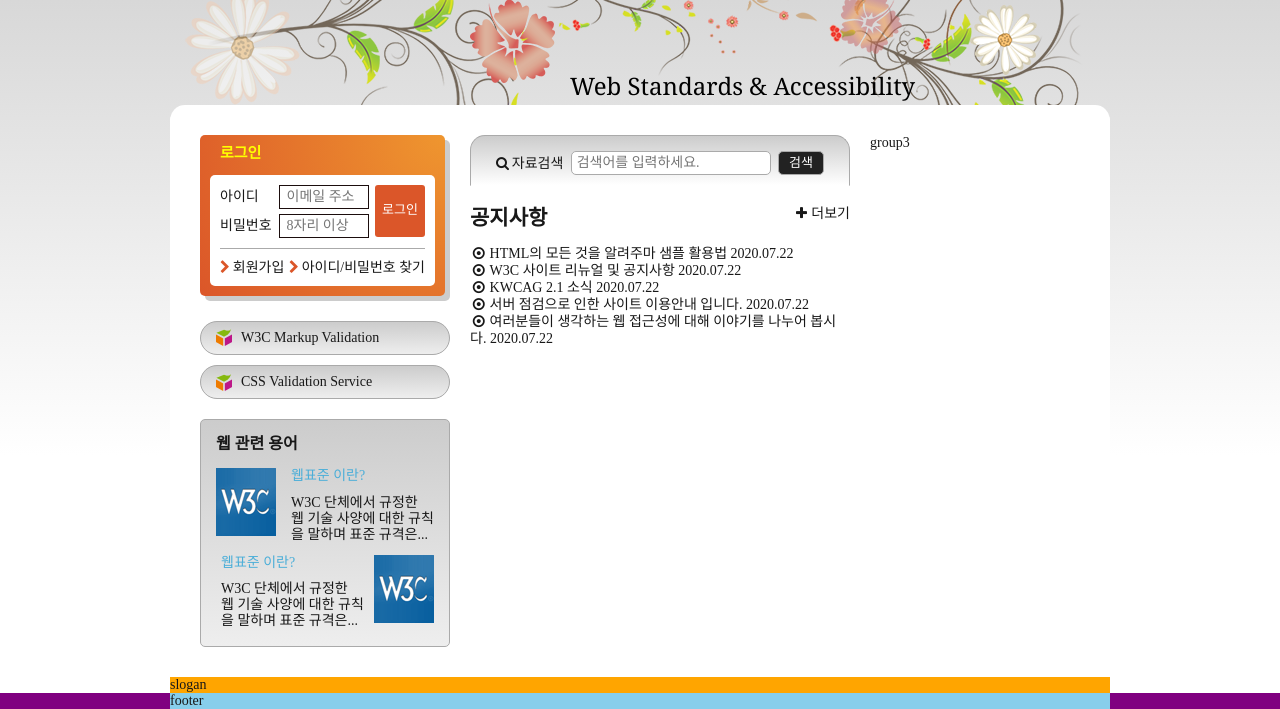
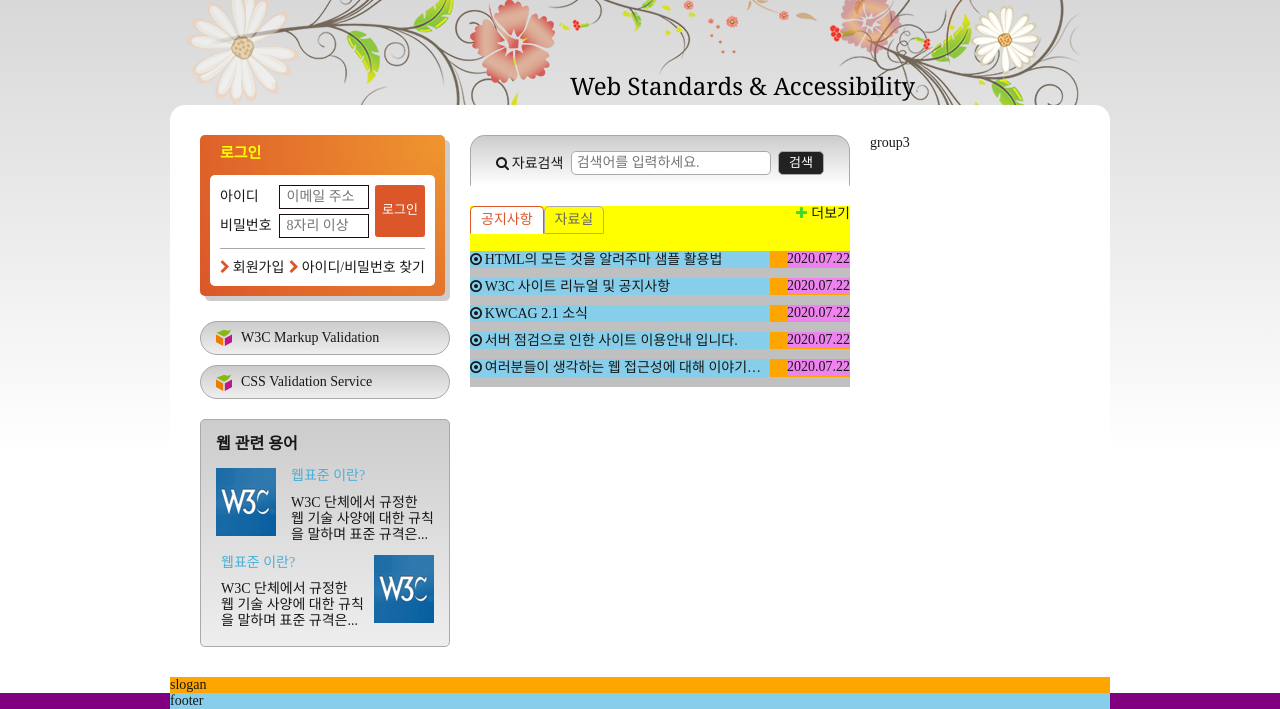
Before and after one commit to jjub0217/FDS_Fixed, a plain HTML site: page index.html in a window 1280 px wide. Shown: the part 138-847 px from the top of the page. Drawn offline with Linux system fonts and the light colour scheme; a web font is replaced by a local one.

Commit message:
position과 flot 을 활용한 공지사항 및 자료실 레이아웃 구현

```diff
--- a/css/style.css
+++ b/css/style.css
@@ -770,6 +770,7 @@ clear: both;
 
 .group2 {
     width: 380px;
+    /* background: orange; */
 }
 
 
@@ -842,45 +843,67 @@ div 로 묶고 role 을 group 로 주면 해결이 된다. : stack overflow 횽
     padding: 0 10px;
 }
 
-/* board */
+/* 공지사항 및 자료실 */
 
-.board{
-    /* background: yellow; */
+/* my code position */
+
+/* .board{
     position: relative;
     margin-top: 20px;
+    min-height:
 }
 
-.board .tab-act  {
+.board .tab-act h2  {
     display: block;
+    color: #db5629;
+    border: 1px solid #db5629;
+    border-bottom: 0;
+    background: transparent;
+
+} */
+
+/*.notice{
+     display: none;
+}*/
+
+/* .notice-heading,
+.pds-heading{
+    float: left;
+    margin: 0;
+    font-weight: 400;background: #ccc linear-gradient(180deg, #ccc, #fff);
+    font-size: 1.4rem;
+    padding: 9px;
+    border: 1px solid #aaa;
+    border-radius: 5px 5px 0 0;
+    color: rgb(92, 91, 91);
 }
 
-
-.notice{
-    background: orange;
-}
-
-.notice-heading{
-    margin: 0;
-    padding: 0;
-    float: left;
-}
-
-.notice-list{
+.notice-list,
+.pds-list{
     padding: 0;
     list-style: none;
     position: absolute;
-    top: 25px;
+    top: 30px;
+    color: rgb(92, 91, 91);
 }
 
-
-.notice-list a {
-    /* float: left; */
-}
-.notice-list time {
-    /* float: right; */
+.notice-list li,
+.pds-list li{
+    margin-bottom: 15px;
 }
 
-.notice-list a::before {
+.notice-list a,
+.pds-list a {
+    width: 300px;
+    text-overflow: ellipsis;
+    display: inline-block;
+    overflow: hidden;
+    white-space: nowrap;
+    width: 300px;
+}
+
+.notice-list a::before,
+.pds-list a::before {
     content: '\f192';
     font-family: 'fontello';
     display: inline-block;
@@ -890,25 +913,254 @@ div 로 묶고 role 을 group 로 주면 해결이 된다. : stack overflow 횽
 }
 
 
-.notice-more {
+.notice-more,
+.pds-more {
     position: absolute;
     top: 0;
     right: 0;
+    font-size: 1.4rem;
+    font-weight: 400;
 }
-.pds-heading{
-    margin: 0;
-    float: left;
+
+.icon-plus{
+    color: green;
 }
+
 .pds{
     margin: 0;
     padding: 0;
     background-color: rgba(218, 112, 214, 0.596);
-    /* position: absolute; */
     top: 0;
     left: 100px;
     display: none;
+} */
+
+
+/*------------------------------- */
+
+/* my code */
+/* normal-flow */
+
+/* .board {
+    position: relative;
+    margin-top: 20px;
 }
 
+.board h2{
+    margin: 0;
+    padding: 0;
+}
+
+.tab-act .tab  {
+    display: block;
+    color: #db5629;
+    border: 1px solid #db5629;
+    border-bottom: 0;
+    background: transparent;
+}
+
+.tab{
+    position: absolute;
+    top: 0;
+    left: 0;
+    margin: 0;
+    float: left;
+    padding: 9px;
+    border: 1px solid #aaa;
+    border-radius: 5px 5px 0 0;
+    color: rgb(92, 91, 91);
+    font-size: 1.4rem;
+    font-weight: 400;
+    background: #ccc linear-gradient(180deg, #ccc, #fff);
+}
+
+.pds .tab{
+    left: 70px;
+}
+
+
+.notice-heading,
+.pds-heading {
+    background-color: red;
+}
+
+.notice-list,
+.pds-list{
+    margin: 0;
+    list-style: none;
+    padding: 0;
+    padding-top: 50px;
+}
+
+.pds-list{
+    display: none;
+}
+.notice-list{
+    display: block;
+    /* display: none;
+}
+.notice-list li,
+.pds-list li{
+    margin-bottom: 15px;
+    /* font-size: 1.3rem
+}
+
+.notice-list a,
+.pds-list a {
+    width: 300px;
+    display: inline-block;
+    overflow: hidden;
+    white-space: nowrap;
+    text-overflow: ellipsis;
+    width: 300px;
+}
+
+.notice-list a::before,
+.pds-list a::before {
+    content: '\f192';
+    font-family: 'fontello';
+    display: inline-block;
+    width: 1em;
+    margin-right: .2em;
+    margin-left: .2em;
+}
+
+
+.notice-more,
+.pds-more {
+    position: absolute;
+    top: 0;
+    right: 0;
+    font-size: 1.4rem;
+    font-weight: 400;
+}
+
+.icon-plus::before{
+    color:green;
+} */
+
+
+
+
+/* ---------------------------- */
+
+/* teacher code */
+
+.board {
+    background-color: yellow;
+    position: relative;
+    margin-top: 20px;
+    min-height: 180px;
+}
+
+.notice-heading,
+.pds-heading {
+    /* background-color: pink; */
+    float: left;
+    margin: 0;
+    font-size: 1.4rem;
+    font-weight: 400;
+}
+
+.tab{
+    display: block;
+    color: #666;
+    border: 1px solid #aaa;
+    border-radius: 5px 5px 0 0;
+    padding: 5px 10px;
+    background: #ccc linear-gradient(180deg #ccc, #eee);
+}
+
+.tab-act .tab{
+    color: #db5629;
+    border-color: #db5629 #db5629 #fff #db5629;
+    background: #fff;
+}
+
+.notice-list,
+.pds-list,
+.notice-more,
+.pds-more{
+    display: none;
+}
+
+.tab-act .notice-list,
+.tab-act .pds-list,
+.tab-act .notice-more,
+.tab-act .pds-more{
+    display: block;
+}
+
+
+.notice-list,
+.pds-list{
+    background-color: silver;
+    list-style: none;
+    margin: 0;
+    padding-left: 0;
+    position: absolute;
+    top: 45px;
+    left: 0;
+    width: 100%;
+}
+
+.notice-list li,
+.pds-list li {
+    background-color: orange;
+    margin-bottom: 10px;
+}
+.notice-list li::after,
+.pds-list li::after{
+    content: "";
+    display: block;
+    clear: both;
+}
+
+
+.notice-list a,
+.pds-list a {
+    background-color: skyblue;
+    float: left;
+    /* display: inline-block; */
+    width: 300px;
+    text-overflow: ellipsis;
+    overflow: hidden;
+    white-space: nowrap;
+    /* vertical-align: middle; */
+}
+
+
+.notice-list a::before,
+.pds-list a::before {
+    content: '\f192';
+    font-family: 'fontello';
+    display: inline-block;
+    margin-right: .2em;
+}
+
+.notice-list time,
+.pds-list time{
+    background-color: violet;
+    float: right;
+}
+
+.pds-list {
+    background-color: orange;
+}
+
+.notice-more,
+.pds-more{
+    position: absolute;
+    /* background-color: lime; */
+    top: -8px;
+    right: -8px;
+    padding: 8px;
+}
+
+.icon-plus::before{
+    color: hsla(110, 70%, 50%, 1);
+    /* color:green; */
+}
 
 .group3 {
     /* background-color: coral; */
--- a/index.html
+++ b/index.html
@@ -198,8 +198,8 @@
 						</div>
 					</fieldset>
 				</form>
-				<div class="board">
-					<section class="notice tab-act ">
+				<div class="board clearfix">
+					<section class="notice tab-act">
 						<h2 class="notice-heading" id="noticeHeading">
 							<a href="#" class="tab">공지사항</a>
 						</h2>
```
